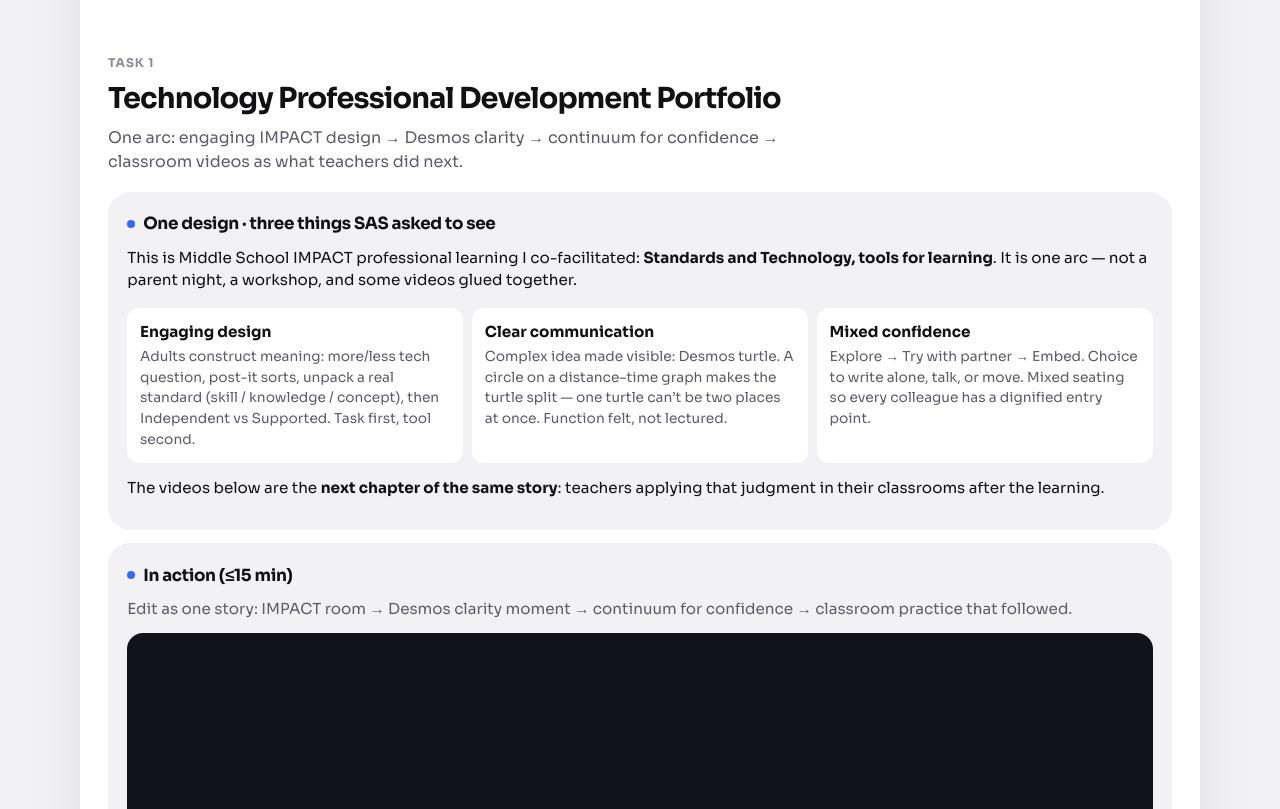
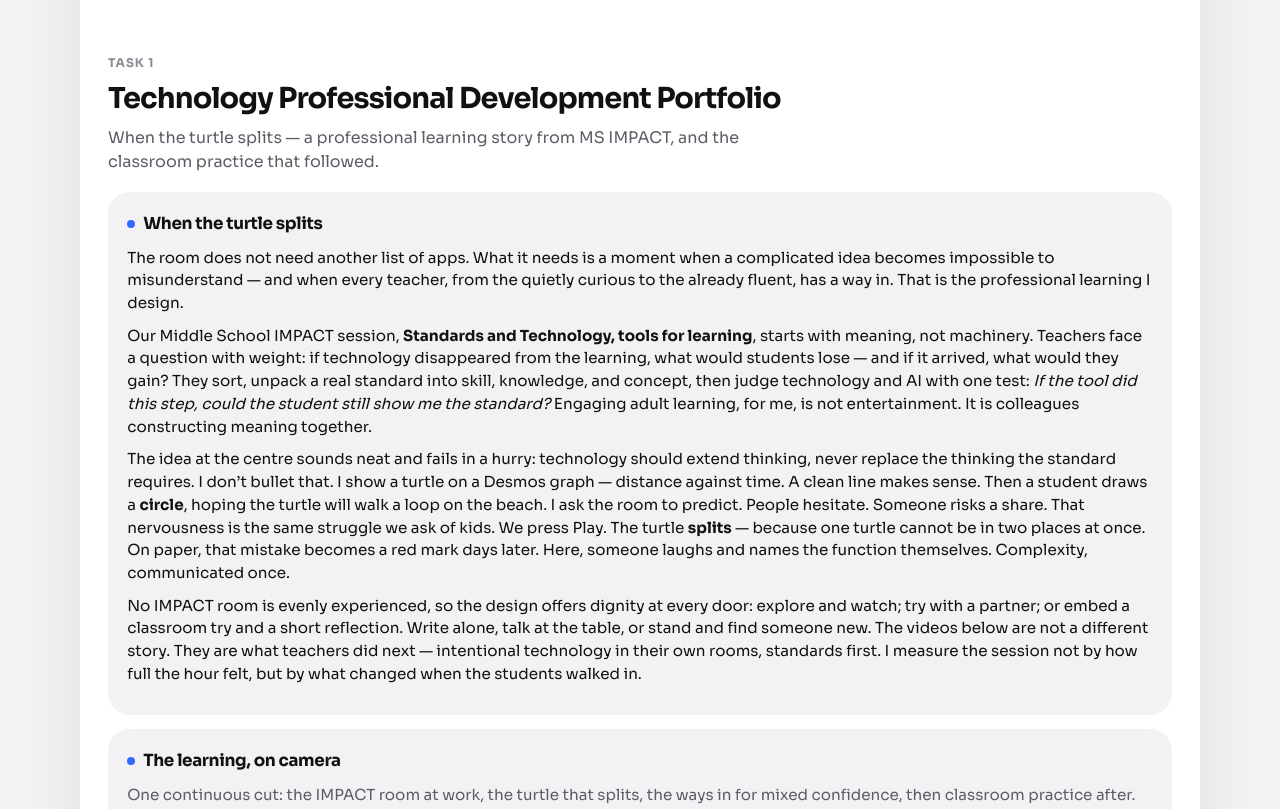
Before and after one commit to iskapps/sas-tic-final-submission, a plain HTML site: page index.html in a window 1280 px wide. Shown: the part 1860-2669 px from the top of the page. Drawn offline with Linux system fonts and the light colour scheme.

Commit message:
Rewrite Task 1 as magazine narrative: When the turtle splits.
Co-authored-by: Cursor <cursoragent@cursor.com>

```diff
--- a/config.js
+++ b/config.js
@@ -12,7 +12,7 @@ window.SAS_SUBMISSION = {
   task1: {
     title: "Technology Professional Development Portfolio",
     context:
-      "One arc: engaging IMPACT design → Desmos clarity → continuum for confidence → classroom videos as what teachers did next.",
+      "When the turtle splits — a professional learning story from MS IMPACT, and the classroom practice that followed.",
     videoEmbedUrl: "",
     videoFile: "",
     videoNote: "Recording will sit here once uploaded (≤15 minutes). Toolkit is ready below.",
--- a/index.html
+++ b/index.html
@@ -9,7 +9,7 @@
   <link rel="preconnect" href="https://fonts.googleapis.com" />
   <link rel="preconnect" href="https://fonts.gstatic.com" crossorigin />
   <link href="https://fonts.googleapis.com/css2?family=Sora:wght@400;500;600;700&display=swap" rel="stylesheet" />
-  <link rel="stylesheet" href="styles.css?v=5" />
+  <link rel="stylesheet" href="styles.css?v=6" />
 </head>
 <body>
   <a class="skip" href="#task-1">Skip to tasks</a>
@@ -197,36 +197,41 @@
           <p class="eyebrow">Task 1</p>
           <h2>Technology Professional Development Portfolio</h2>
           <p id="task1-context">
-            One through-line: how I design engaging professional learning, make complex ideas clear, and support educators
-            with different confidence — shown through MS IMPACT <em>Standards and Technology</em>, with classroom videos as what teachers did next.
+            A professional learning story from Middle School IMPACT — <em>Standards and Technology, tools for learning</em> —
+            and the classroom practice that followed.
           </p>
         </div>
 
         <article class="step" id="t1-context" data-step="t1-context">
           <div class="step-top">
-            <h3><span class="step-dot" aria-hidden="true"></span>One design · three things SAS asked to see</h3>
+            <h3><span class="step-dot" aria-hidden="true"></span>When the turtle splits</h3>
           </div>
           <div class="step-body">
             <p>
-              This is Middle School IMPACT professional learning I co-facilitated: <strong>Standards and Technology, tools for learning</strong>.
-              It is one arc — not a parent night, a workshop, and some videos glued together.
+              The room does not need another list of apps. What it needs is a moment when a complicated idea becomes
+              impossible to misunderstand — and when every teacher, from the quietly curious to the already fluent, has a way in.
+              That is the professional learning I design.
             </p>
-            <div class="continuum" style="margin-top:1rem">
-              <div>
-                <strong>Engaging design</strong>
-                <p>Adults construct meaning: more/less tech question, post-it sorts, unpack a real standard (skill / knowledge / concept), then Independent vs Supported. Task first, tool second.</p>
-              </div>
-              <div>
-                <strong>Clear communication</strong>
-                <p>Complex idea made visible: Desmos turtle. A circle on a distance–time graph makes the turtle split — one turtle can’t be two places at once. Function felt, not lectured.</p>
-              </div>
-              <div>
-                <strong>Mixed confidence</strong>
-                <p>Explore → Try with partner → Embed. Choice to write alone, talk, or move. Mixed seating so every colleague has a dignified entry point.</p>
-              </div>
-            </div>
             <p>
-              The videos below are the <strong>next chapter of the same story</strong>: teachers applying that judgment in their classrooms after the learning.
+              Our Middle School IMPACT session, <strong>Standards and Technology, tools for learning</strong>, starts with meaning,
+              not machinery. Teachers face a question with weight: if technology disappeared from the learning, what would students
+              lose — and if it arrived, what would they gain? They sort, unpack a real standard into skill, knowledge, and concept,
+              then judge technology and AI with one test: <em>If the tool did this step, could the student still show me the standard?</em>
+              Engaging adult learning, for me, is not entertainment. It is colleagues constructing meaning together.
+            </p>
+            <p>
+              The idea at the centre sounds neat and fails in a hurry: technology should extend thinking, never replace the thinking
+              the standard requires. I don’t bullet that. I show a turtle on a Desmos graph — distance against time. A clean line makes
+              sense. Then a student draws a <strong>circle</strong>, hoping the turtle will walk a loop on the beach. I ask the room to
+              predict. People hesitate. Someone risks a share. That nervousness is the same struggle we ask of kids. We press Play.
+              The turtle <strong>splits</strong> — because one turtle cannot be in two places at once. On paper, that mistake becomes a
+              red mark days later. Here, someone laughs and names the function themselves. Complexity, communicated once.
+            </p>
+            <p>
+              No IMPACT room is evenly experienced, so the design offers dignity at every door: explore and watch; try with a partner;
+              or embed a classroom try and a short reflection. Write alone, talk at the table, or stand and find someone new.
+              The videos below are not a different story. They are what teachers did next — intentional technology in their own rooms,
+              standards first. I measure the session not by how full the hour felt, but by what changed when the students walked in.
             </p>
           </div>
           <div class="evidence" data-evidence-for="t1-context"></div>
@@ -234,11 +239,11 @@
 
         <article class="step" id="t1-video" data-step="t1-video">
           <div class="step-top">
-            <h3><span class="step-dot" aria-hidden="true"></span>In action (≤15 min)</h3>
+            <h3><span class="step-dot" aria-hidden="true"></span>The learning, on camera</h3>
           </div>
           <div class="step-body">
             <p style="margin-bottom:0.75rem;color:var(--muted-2)">
-              Edit as one story: IMPACT room → Desmos clarity moment → continuum for confidence → classroom practice that followed.
+              One continuous cut: the IMPACT room at work, the turtle that splits, the ways in for mixed confidence, then classroom practice after.
             </p>
             <div class="media-shell" id="task1-media">
               <div class="media-placeholder" id="task1-placeholder">
@@ -252,11 +257,11 @@
 
         <article class="step" id="t1-toolkit" data-step="t1-toolkit">
           <div class="step-top">
-            <h3><span class="step-dot" aria-hidden="true"></span>What teachers keep</h3>
+            <h3><span class="step-dot" aria-hidden="true"></span>What teachers take home</h3>
             <a class="btn btn-ghost btn-sm" href="assets/task1-toolkit.html">Open toolkit</a>
           </div>
           <div class="step-body">
-            <p>Independent / Supported test card, Explore → Try → Embed continuum, and the session spine teachers can reuse in their own planning.</p>
+            <p>The Independent / Supported test, the Explore → Try → Embed doors, and the session spine — kept short enough to reuse on a planning afternoon.</p>
           </div>
           <div class="evidence" data-evidence-for="t1-toolkit"></div>
         </article>
@@ -389,7 +394,7 @@
     </div><!-- /.shell -->
   </div>
 
-  <script src="config.js?v=5"></script>
-  <script src="evidence-app.js?v=5"></script>
+  <script src="config.js?v=6"></script>
+  <script src="evidence-app.js?v=6"></script>
 </body>
 </html>
```
